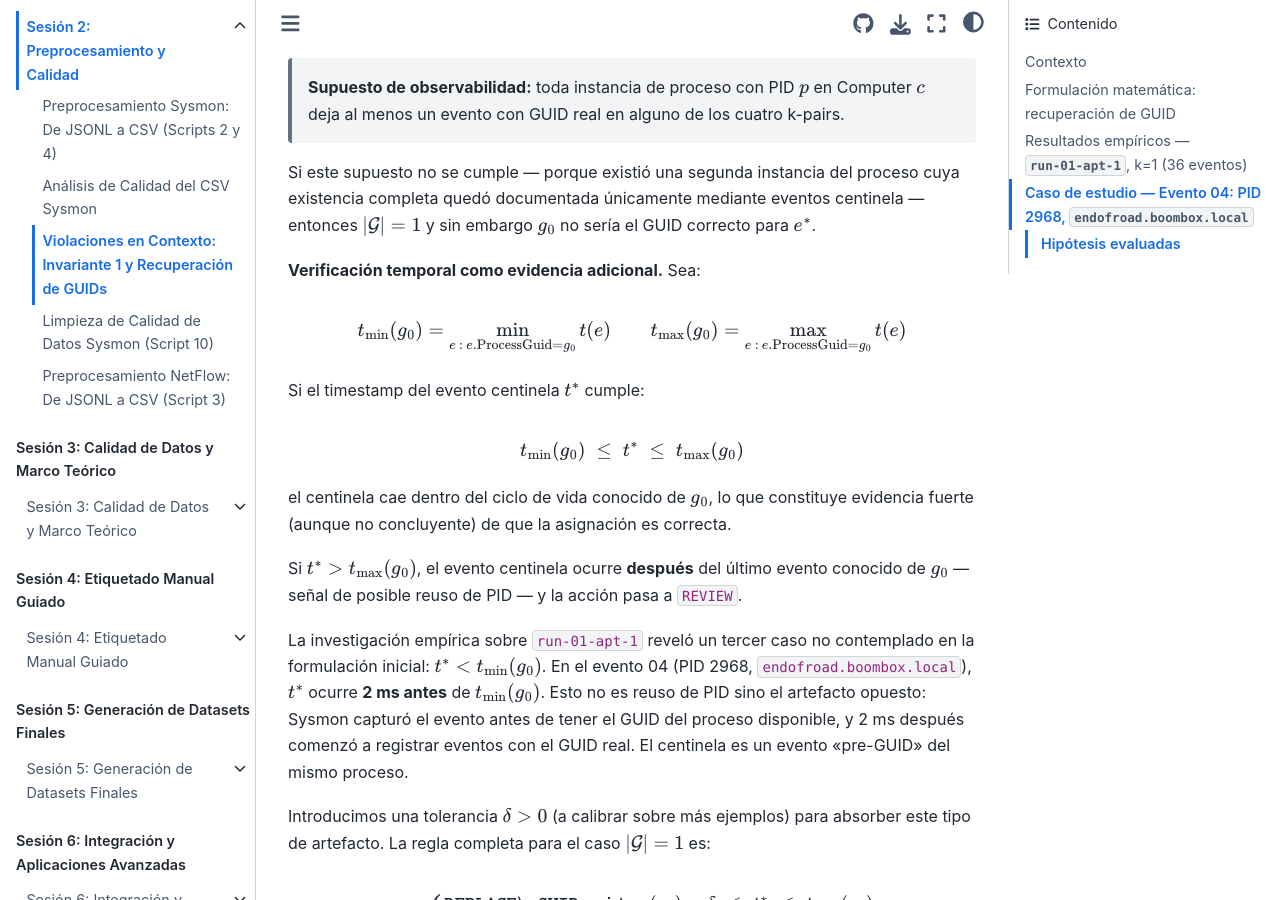
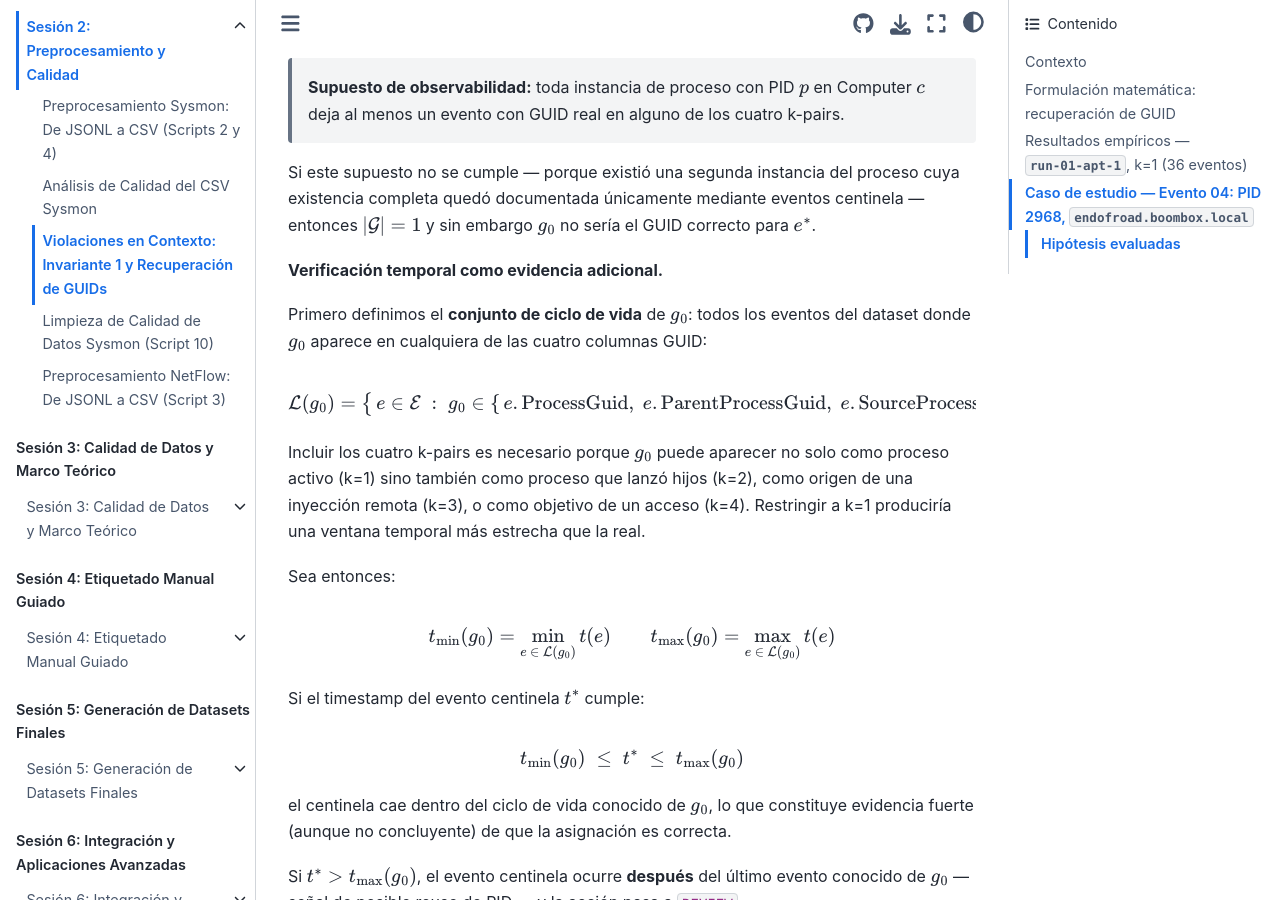
Before and after one commit to ollerenac/curso2026, a Jupyter Book: the page built from sesion-2/9-violaciones-en-contexto.md, in a window 1280 px wide and 900 px high, scrolled down 3702 px. Built offline with Jupyter Book 1.0.4 settings and Sphinx 7.4.7 and the Sphinx Book theme 1.1.4, drawn with Linux system fonts in a browser that asks for light colours; some of the changed text lies outside the part shown.

Commit message:
fix(sesion-2): correct G2=∅ for event 04 and extend lifecycle to all k-pairs
Three related fixes:
- MD: G2={g0} was wrong — verified G2=∅ for PID 2968; conhost.exe spawned
  no children and was not involved in EID=8/10 events
- MD: t_min/t_max formulas redefined over L(g0) — the union of all events
  where g0 appears in any of the four k-pair GUID columns, not just ProcessGuid
- Notebook cell 8: g0_events now concatenates k1/k2/k3/k4 results and shows
  per-k-pair breakdown, giving full behavioral context (children, injections)

Co-Authored-By: Claude Sonnet 4.6 <noreply@anthropic.com>

```diff
--- a/sesion-2/9-violaciones-en-contexto.md
+++ b/sesion-2/9-violaciones-en-contexto.md
@@ -147,12 +147,33 @@ Si este supuesto no se cumple — porque existió una segunda instancia del proc
 existencia completa quedó documentada únicamente mediante eventos centinela — entonces
 $\lvert\mathcal{G}\rvert = 1$ y sin embargo $g_0$ no sería el GUID correcto para $e^*$.
 
-**Verificación temporal como evidencia adicional.** Sea:
+**Verificación temporal como evidencia adicional.**
+
+Primero definimos el **conjunto de ciclo de vida** de $g_0$: todos los eventos del
+dataset donde $g_0$ aparece en cualquiera de las cuatro columnas GUID:
 
 $$
-t_{\min}(g_0) = \min_{e \,:\, e.\text{ProcessGuid}=g_0} t(e)
+\mathcal{L}(g_0) = \bigl\{\, e \in \mathcal{E} \;:\;
+  g_0 \in \{\,
+    e.\text{ProcessGuid},\;
+    e.\text{ParentProcessGuid},\;
+    e.\text{SourceProcessGUID},\;
+    e.\text{TargetProcessGUID}
+  \,\}
+\bigr\}
+$$
+
+Incluir los cuatro k-pairs es necesario porque $g_0$ puede aparecer no solo como
+proceso activo (k=1) sino también como proceso que lanzó hijos (k=2), como origen
+de una inyección remota (k=3), o como objetivo de un acceso (k=4). Restringir a
+k=1 produciría una ventana temporal más estrecha que la real.
+
+Sea entonces:
+
+$$
+t_{\min}(g_0) = \min_{e \,\in\, \mathcal{L}(g_0)} t(e)
 \qquad
-t_{\max}(g_0) = \max_{e \,:\, e.\text{ProcessGuid}=g_0} t(e)
+t_{\max}(g_0) = \max_{e \,\in\, \mathcal{L}(g_0)} t(e)
 $$
 
 Si el timestamp del evento centinela $t^*$ cumple:
```
Also changed, not shown: other parts of sesion-2/9-violaciones-en-contexto.md (+1 -1 lines), 1 other file.
